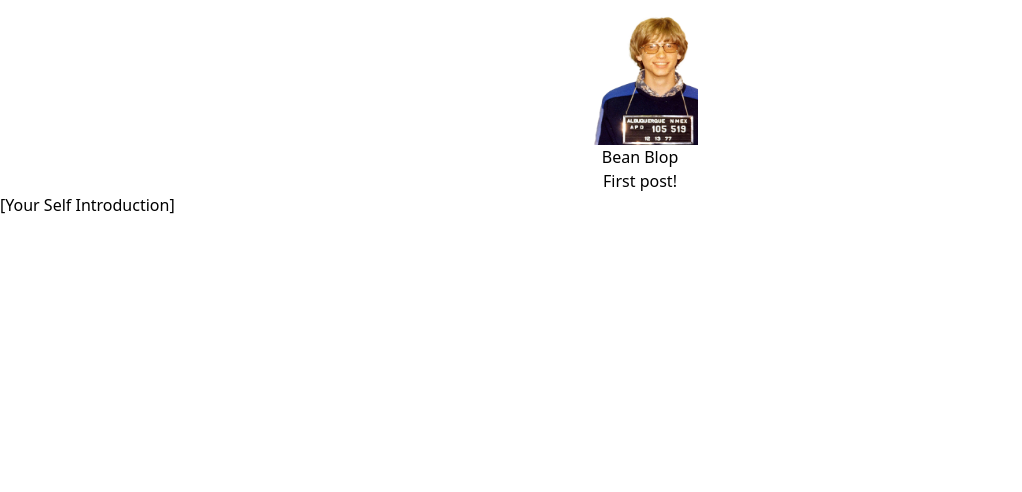
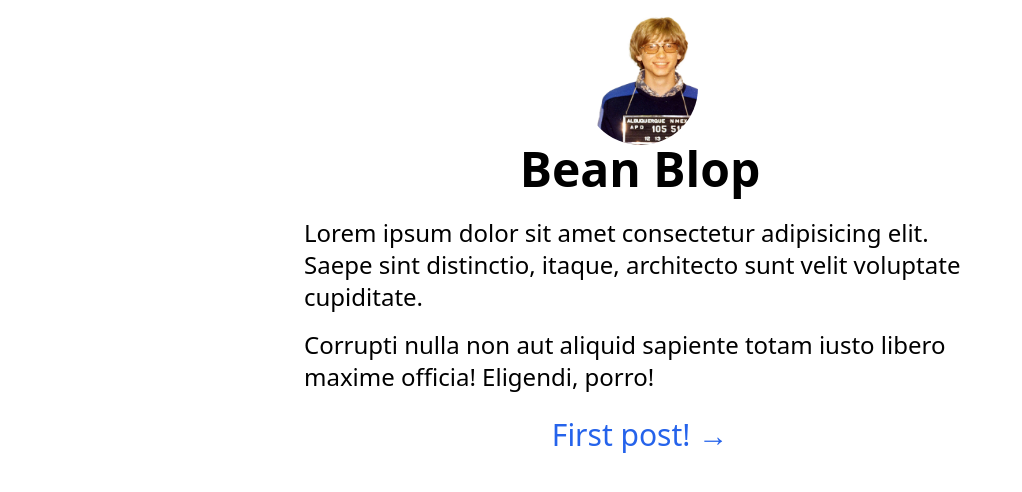
Before and after one commit to MrMisterBean/Next-TS-Blog, a Next.js app: page / in a window 1280 px wide. Shown: the top 492 px of the page, without its empty margins (0-1022 px from the left). Built offline with nearby package versions, Linux system fonts and the light colour scheme.

Commit message:
styled home page

```diff
--- a/components/layout.tsx
+++ b/components/layout.tsx
@@ -32,16 +32,14 @@ const Layout = ({ children, home }: Props) => {
         {home ? (
           <>
             <Image
+              className='rounded-full'
               priority
               src='/images/profile.jpg'
               height={582 / 4}
               width={808 / 7}
               alt={name}
             />
-            <h1>{name}</h1>
-            <Link href='posts/first-post'>
-              <a> First post! </a>
-            </Link>
+            <h1 className='text-5xl font-bold'>{name}</h1>
           </>
         ) : (
           <>
@@ -61,17 +59,22 @@ const Layout = ({ children, home }: Props) => {
                 <a>{name}</a>
               </Link>
             </div>
-            {/* <p>{home} "home" false?</p> */}
           </>
         )}
       </header>
       <main>{children}</main>
-      {!home && (
+      {!home ? (
         <div>
           <Link href='/'>
             <a>Back to home</a>
           </Link>
         </div>
+      ) : (
+        <Link href='posts/first-post'>
+          <div className='text-center'>
+            <a className='w-full text-3xl text-blue-600'> First post! &rarr;</a>
+          </div>
+        </Link>
       )}
     </div>
   )
--- a/pages/index.tsx
+++ b/pages/index.tsx
@@ -9,8 +9,17 @@ const Home: NextPage = () => {
       <Head>
         <title>{siteTitle}</title>
       </Head>
-      <section>
-        <p>[Your Self Introduction]</p>
+      <section className='flex justify-center'>
+        <div className='flex flex-col gap-4 max-w-[40%] min-w-[42rem] py-6 text-2xl text-left'>
+          <p>
+            Lorem ipsum dolor sit amet consectetur adipisicing elit. Saepe sint
+            distinctio, itaque, architecto sunt velit voluptate cupiditate.
+          </p>
+          <p>
+            Corrupti nulla non aut aliquid sapiente totam iusto libero maxime
+            officia! Eligendi, porro!
+          </p>
+        </div>
       </section>
     </Layout>
   )
--- a/pages/posts/first-post.tsx
+++ b/pages/posts/first-post.tsx
@@ -16,6 +16,11 @@ const FirstPost = () => {
         }
       />
       <h1 className='text-3xl'>First Post</h1>
+      <p>
+        Lorem ipsum dolor sit amet consectetur adipisicing elit. Quisquam
+        voluptatem, doloremque, quia quibusdam quisquam dolorum, quidem
+        voluptatibus, quam doloremque quisquam.
+      </p>
     </Layout>
   )
 }
```
